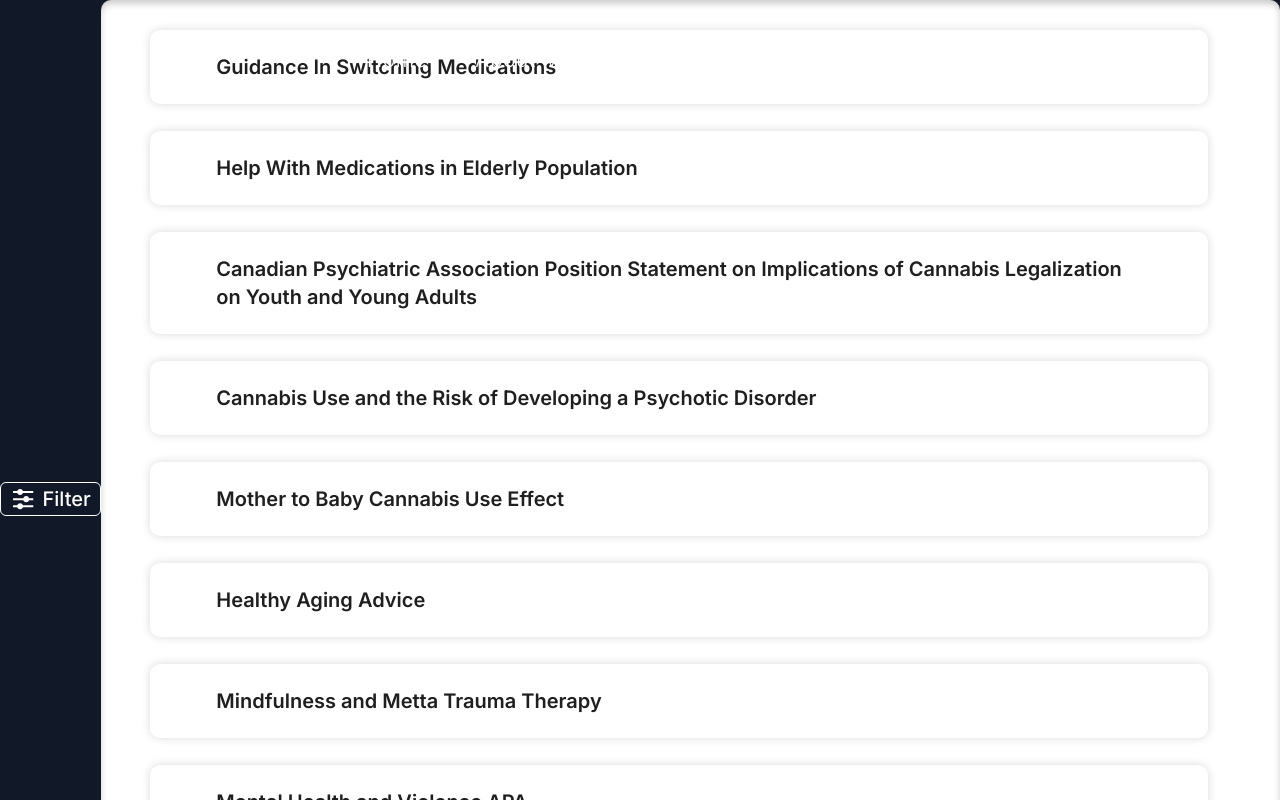
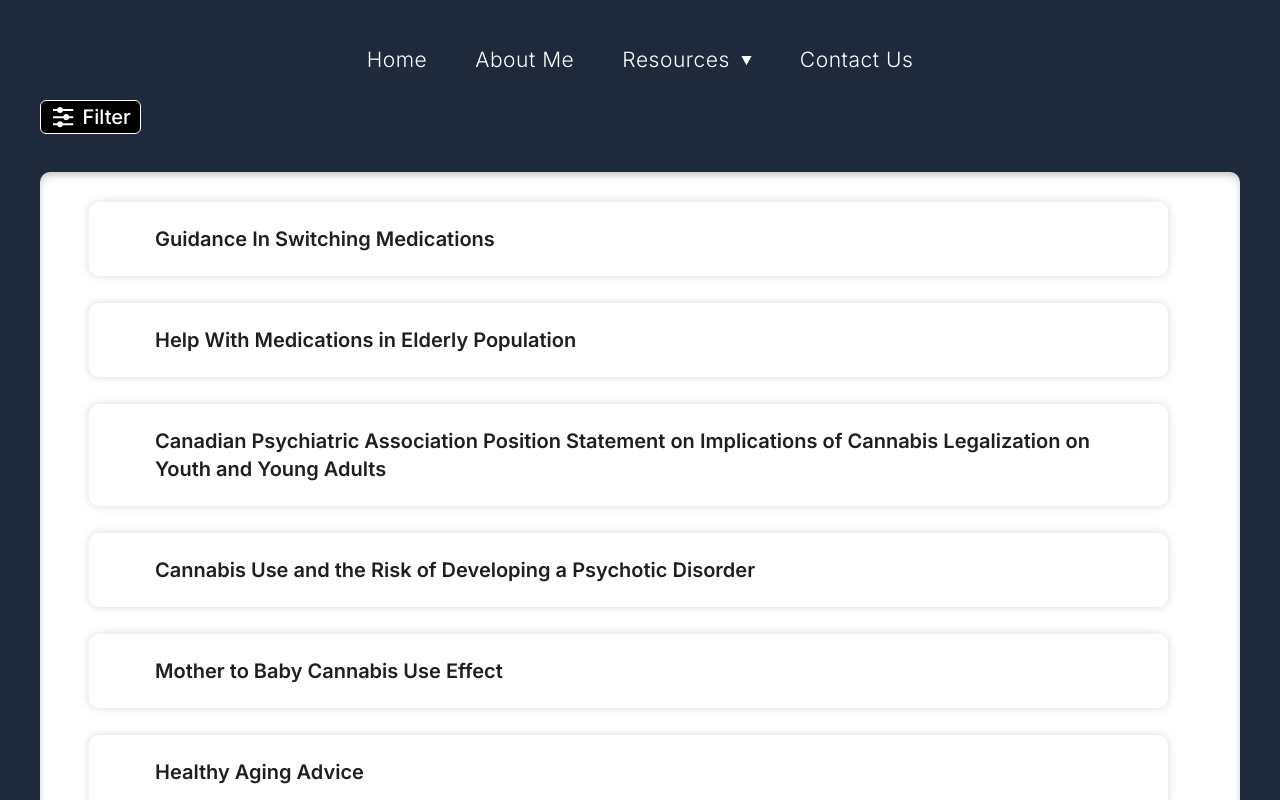
Before and after one commit to topcowmoo/areca-vestiaria, a React (Vite) app: page /general-resources in a window 1280 px wide. Shown: the top 800 px of the page. Built offline with nearby package versions, Linux system fonts and the light colour scheme; a web font is replaced by a local one.

Commit message:
added animation to general resource filter box

```diff
--- a/src/components/GeneralResourceFilterBox.jsx
+++ b/src/components/GeneralResourceFilterBox.jsx
@@ -1,67 +1,46 @@
 import { useState, useMemo, useEffect } from "react";
-// Import useState, useMemo, and useEffect hooks from React for managing state, memoizing expensive calculations, and handling side effects.
-
 import PropTypes from "prop-types";
-// Import PropTypes for type-checking props passed to the component.
-
 import { collectionData } from "../data/collectionData";
-// Import the collectionData array from the specified data file.
-
 import { RiEqualizerFill } from "react-icons/ri";
-// Import the RiEqualizerFill icon from react-icons library for the filter icon.
 
 const subcategoryLabels = {
   Guideline: "Guideline",
   General: "General",
   "Borderline Personality Disorder": "Borderline Personality Disorder",
 };
-// Define labels for subcategories to be used in the filter.
 
-const GeneralResourceFilterBox = ({ currentPage, setFilteredData }) => {
-  const [showFilterBox, setShowFilterBox] = useState(false);
-  // State to control the visibility of the filter box.
-
+const GeneralResourceFilterBox = ({
+  currentPage,
+  setFilteredData,
+  setIsFilterBoxOpen,
+  isFilterBoxOpen
+}) => {
   const [checkedKinds, setCheckedKinds] = useState({
     Article: false,
     Video: false,
     Book: false,
   });
-  // State to track the selected kinds (e.g., Article, Video, Book) for filtering.
 
   const [selectedSubcategories, setSelectedSubcategories] = useState({
     "Borderline Personality Disorder": false,
     Guideline: false,
     General: false,
   });
-  // State to track the selected subcategories for filtering.
 
   const filteredData = useMemo(() => {
-    // Memoize the filtering logic to avoid recalculating unless dependencies change.
-
-    console.log("Filtering data with the following criteria:");
-    console.log("Checked Kinds:", checkedKinds);
-    console.log("Selected Subcategories:", selectedSubcategories);
-
     const kinds = Object.keys(checkedKinds).filter(
       (kind) => checkedKinds[kind]
     );
-    // Get an array of kinds that are checked.
 
     const activeSubcategories = Object.keys(selectedSubcategories).filter(
       (key) => selectedSubcategories[key]
     );
-    // Get an array of subcategories that are checked.
 
     if (kinds.length === 0 && activeSubcategories.length === 0) {
-      // If no filters are applied, return all data for the current page.
-      console.log("No filters applied, returning all data for:", currentPage);
-      return collectionData.filter(
-        (item) => item.category === currentPage
-      );
+      return collectionData.filter((item) => item.category === currentPage);
     }
 
-    // Filter the data based on selected kinds and subcategories.
-    const filtered = collectionData.filter((item) => {
+    return collectionData.filter((item) => {
       const kindMatch = kinds.length > 0 ? kinds.includes(item.kind) : true;
       const subCategoryMatch =
         activeSubcategories.length > 0
@@ -69,30 +48,20 @@ const GeneralResourceFilterBox = ({ currentPage, setFilteredData }) => {
               item.subCategory.includes(subcategoryLabels[subCategory])
             )
           : true;
-      return (
-        item.category === currentPage && kindMatch && subCategoryMatch
-      );
+      return item.category === currentPage && kindMatch && subCategoryMatch;
     });
-
-    console.log("Filtered Data:", filtered);
-    return filtered;
   }, [checkedKinds, selectedSubcategories, currentPage]);
-  // Dependencies: recalculate the filtered data whenever checkedKinds, selectedSubcategories, or currentPage changes.
 
   useEffect(() => {
-    // Effect to update the parent component's filtered data when filteredData changes.
-    console.log("Setting filtered data in parent component:", filteredData);
     setFilteredData(filteredData);
   }, [filteredData, setFilteredData]);
 
   const handleKindCheckboxChange = (e) => {
-    // Handler for updating the checked kinds state when a checkbox is toggled.
     const { value, checked } = e.target;
     setCheckedKinds((prev) => ({ ...prev, [value]: checked }));
   };
 
   const handleSubcategoryCheckboxChange = (e) => {
-    // Handler for updating the selected subcategories state when a checkbox is toggled.
     const { value, checked } = e.target;
     setSelectedSubcategories((prev) => ({
       ...prev,
@@ -101,44 +70,34 @@ const GeneralResourceFilterBox = ({ currentPage, setFilteredData }) => {
   };
 
   const toggleFilterBox = () => {
-    // Toggle the visibility of the filter box.
-    setShowFilterBox((prevState) => !prevState);
+    setIsFilterBoxOpen(!isFilterBoxOpen);
   };
 
   return (
-    <div>
+    <div className="relative">
+      {/* Move the button to the desired location using CSS or layout changes */}
       <div
         className={`h-[33.95px] px-[9.59px] py-[4.47px] rounded-md border justify-start items-center gap-[7.67px] inline-flex cursor-pointer ${
-          showFilterBox ? "bg-white border-white" : "border-white"
+          isFilterBoxOpen
+            ? "bg-white text-black border-white"
+            : "bg-black text-white border-white"
         }`}
         onClick={toggleFilterBox}
       >
-        {/* The clickable area that toggles the filter box visibility. */}
-        {showFilterBox ? (
-          <div className="w-[81.96px] h-[25px] relative flex items-center">
-            <RiEqualizerFill
-              className="w-[24.29px] h-[24.29px] left-0 absolute"
-              style={{ color: "black" }}
-            />
-            <div className="left-[31.96px] absolute text-black text-xl font-medium font-['Inter']">
-              Filter
-            </div>
-            <div className="w-[101.14px] h-[33.95px] left-[-19px] top-[-4px] absolute rounded-md" />
-          </div>
-        ) : (
-          <>
         <RiEqualizerFill
           className="w-[24.29px] h-[24.29px]"
-              style={{ color: "white" }}
+          style={{ color: isFilterBoxOpen ? "black" : "white" }}
         />
-            <div className="text-white text-xl font-medium font-['Inter']">
-              Filter
+        <div className="text-xl font-medium font-['Inter']">Filter</div>
       </div>
-          </>
-        )}
-      </div>
-      {showFilterBox && (
-        <div className="mt-4">
+
+      {/* Animate visibility of the FilterBox */}
+      <div
+        className={`mt-[37px] absolute top-full left-0 transition-all duration-500 ease-in-out transform ${
+          isFilterBoxOpen ? 'translate-y-0 opacity-100' : '-translate-y-8 opacity-0'
+        }`}
+        style={{ visibility: isFilterBoxOpen ? 'visible' : 'hidden' }}
+      >
         <div className="w-[282px] px-4 pt-7 pb-[69px] bg-[#e8e8e8]/20 rounded-[10px] border border-white backdrop-blur-[24.90px] flex-col justify-start items-start gap-[15px] inline-flex">
           <div className="text-white text-[32px] font-semibold font-['Inter']">
             Filter
@@ -194,7 +153,6 @@ const GeneralResourceFilterBox = ({ currentPage, setFilteredData }) => {
           </div>
         </div>
       </div>
-      )}
     </div>
   );
 };
@@ -202,8 +160,8 @@ const GeneralResourceFilterBox = ({ currentPage, setFilteredData }) => {
 GeneralResourceFilterBox.propTypes = {
   currentPage: PropTypes.string.isRequired,
   setFilteredData: PropTypes.func.isRequired,
+  setIsFilterBoxOpen: PropTypes.func.isRequired,
+  isFilterBoxOpen: PropTypes.bool.isRequired,
 };
-// Define propTypes to ensure the correct types of props are passed to the component.
 
 export default GeneralResourceFilterBox;
-// Export the GeneralResourceFilterBox component as the default export.
--- a/src/pages/GeneralResources.jsx
+++ b/src/pages/GeneralResources.jsx
@@ -1,37 +1,53 @@
 import { useState } from "react";
-// Import the useState hook from React, which is used for state management within the component.
-
 import GeneralResourceFilterBox from "../components/GeneralResourceFilterBox";
-// Import the GeneralResourceFilterBox component from the specified file path.
-
 import Directory from "../components/Directory";
-// Import the Directory component from the specified file path.
 
 function GeneralResources() {
   const [filteredData, setFilteredData] = useState([]);
-  // Declare a state variable 'filteredData', initialized with an empty array.
-  // 'setFilteredData' is the function to update 'filteredData'.
-
+  const [isFilterBoxOpen, setIsFilterBoxOpen] = useState(false);
+  const [isInitial, setIsInitial] = useState(true); // Initial state to control first interaction
   const category = "General Resources";
   // Define a constant 'category' to hold the string "General Resources".
   // This can be passed as a prop to other components to identify the current category.
 
+  const handleFilterBoxToggle = () => {
+    if (isInitial) {
+      setIsInitial(false); // Set to false after the first interaction
+    }
+    setIsFilterBoxOpen(!isFilterBoxOpen);
+  };
+
   return (
-    <div className="flex items-center justify-center min-h-screen bg-gray-900">
-      {/* A container div styled with Flexbox utilities to center its content both horizontally and vertically.
-          The div covers the full height of the screen and has a gray background with a shade of 900. */}
+    <div className="flex flex-col items-center justify-start min-h-screen bg-slate-800 pb-[100px] pt-[100px]">
+      <div className="relative w-[1200px]">
+        <div className="relative z-20">
+          <GeneralResourceFilterBox
+            currentPage={category}
+            setFilteredData={setFilteredData}
+            setIsFilterBoxOpen={handleFilterBoxToggle} // Use the toggle handler
+            isFilterBoxOpen={isFilterBoxOpen}
+            className={`transition-all duration-500 ease-in-out ${
+              !isInitial &&
+              (isFilterBoxOpen ? "animate-slideDown" : "animate-slideUp")
+            }`}
+          />
+        </div>
 
-      <GeneralResourceFilterBox currentPage={category} setFilteredData={setFilteredData} />
-      {/* Render the GeneralResourceFilterBox component, passing two props:
-          - 'currentPage' which is set to the value of the 'category' constant ("General Resources").
-          - 'setFilteredData' to allow this component to update the 'filteredData' state. */}
-
-      <Directory filteredData={filteredData} />
-      {/* Render the Directory component, passing 'filteredData' as a prop.
-          This prop ensures that the Directory component displays only the data filtered by the GeneralResourceFilterBox. */}
+        <div className="flex flex-col pt-[37px]">
+          <div
+            className={`transition-all duration-500 ease-in-out flex origin-left ${
+              isFilterBoxOpen ? "ml-[300px] shrink" : "ml-0 grow"
+            }`}
+          >
+            <Directory
+              filteredData={filteredData}
+              className="flex-1 min-w-[75%]" // Keep this as a base width when open
+            />
+          </div>
+        </div>
+      </div>
     </div>
   );
 }
 
 export default GeneralResources;
-// Export the GeneralResources component as the default export of this module.
```
Lines whose indentation alone changed are shown as unchanged.
